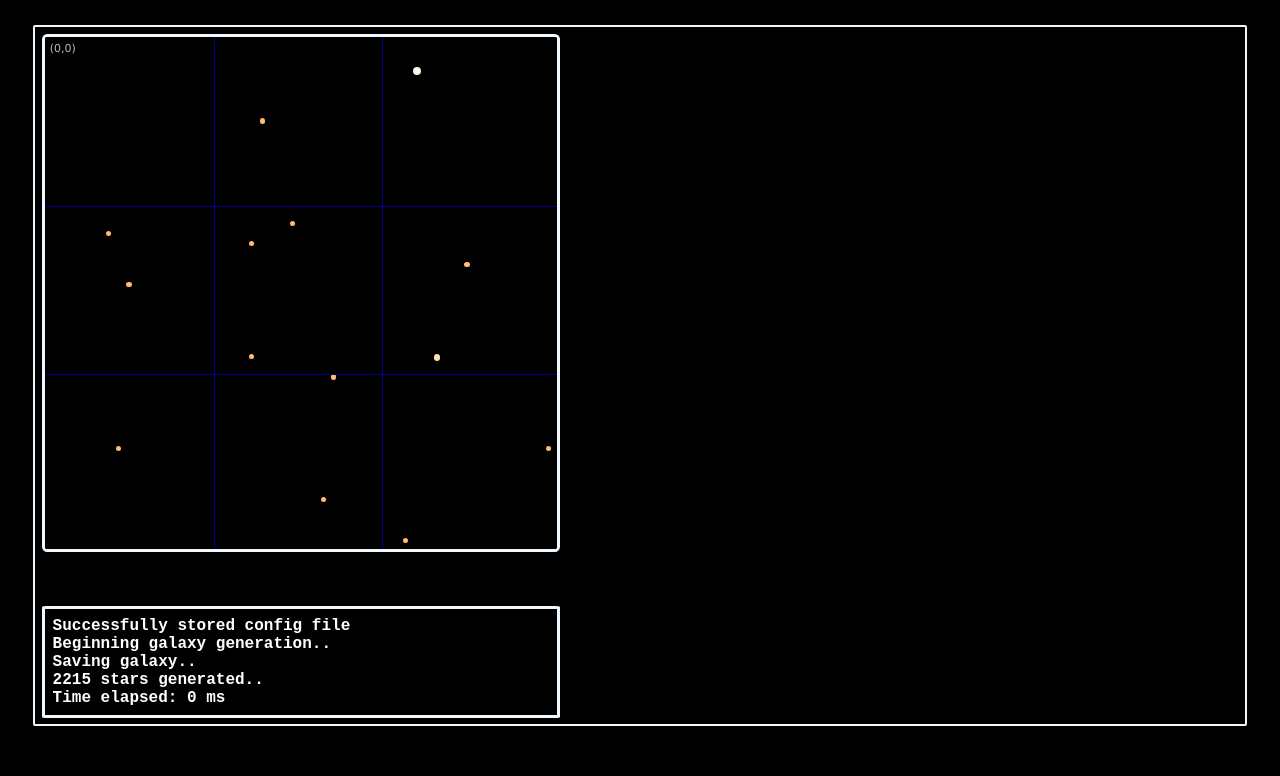
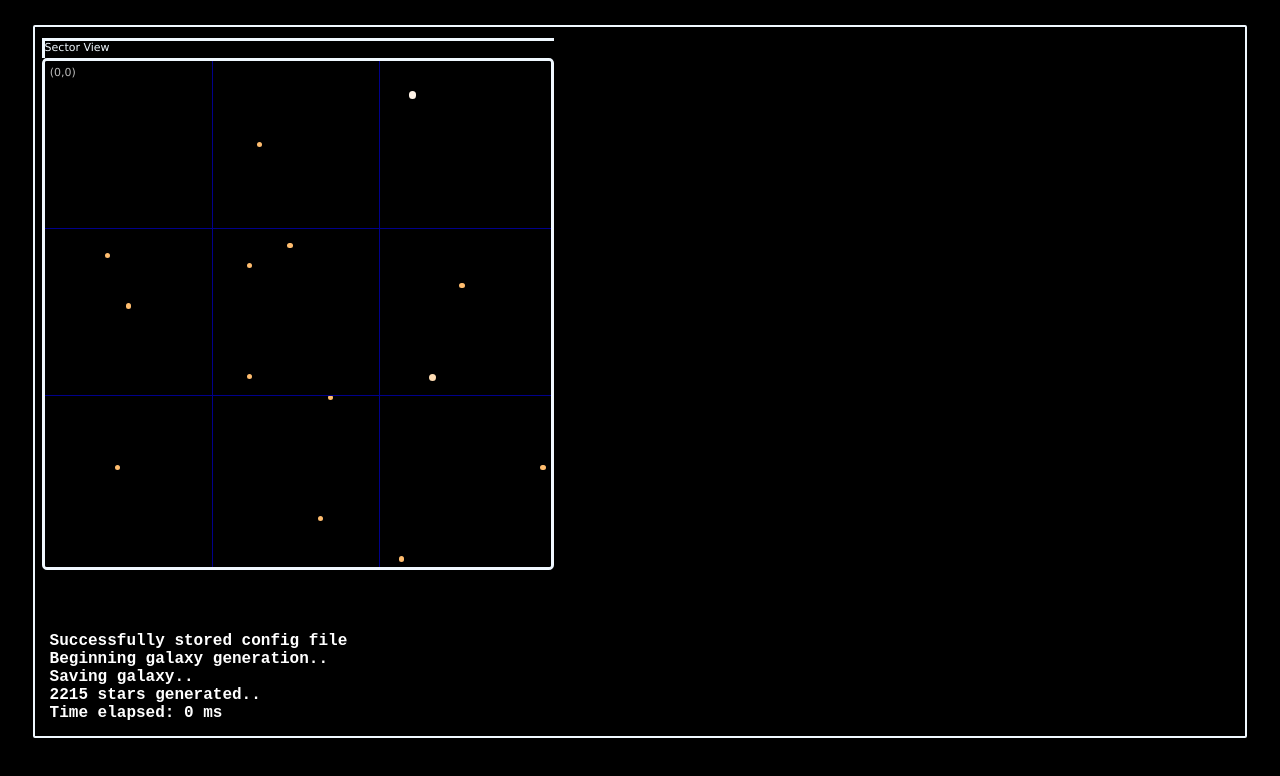
Before and after one commit to timbotron/js-space, a website: page www-root/star_test.html in a window 1280 px wide. Drawn offline with Linux system fonts and the light colour scheme.

Commit message:
labels for cube

```diff
--- a/www-root/css/mk2.css
+++ b/www-root/css/mk2.css
@@ -10,9 +10,22 @@ body {
 .viewcube {
   position: relative;
   overflow: hidden;
+  max-width: 512px;
+}
+.cubelabel {
+  color: #F0F8FF;
+  font-family: Verdana,serif;
+  font-size: 11px;
+  margin: 4px 0 0 0;
+  padding: 0 0 4px 0;
+  border-left: 3px solid #F0F8FF;
+  border-top: 3px solid #F0F8FF;
+}
+.cubecontent {
   border: 3px solid #F0F8FF;
   border-radius: 1%;
-  max-width: 512px;
+  position: relative;
+  overflow: hidden;
 }
 .grid {
 
--- a/www-root/star_test.html
+++ b/www-root/star_test.html
@@ -10,6 +10,8 @@
 <body>
 <div id="main">
 	<div class="viewcube">
+		<div class="cubelabel">Sector View</div>
+		<div class="cubecontent">
 			<div class="grid">
 
 			  	<span class="sector-label" id="sec-00">(0,0)</span>
@@ -18,6 +20,7 @@
 	 			<div id="glv1" class="vert"></div>
 	 			<div id="glv2" class="vert"></div>
 
+			</div>
 		</div>
 	</div>
 	<br />
```
Lines whose indentation alone changed are shown as unchanged.
